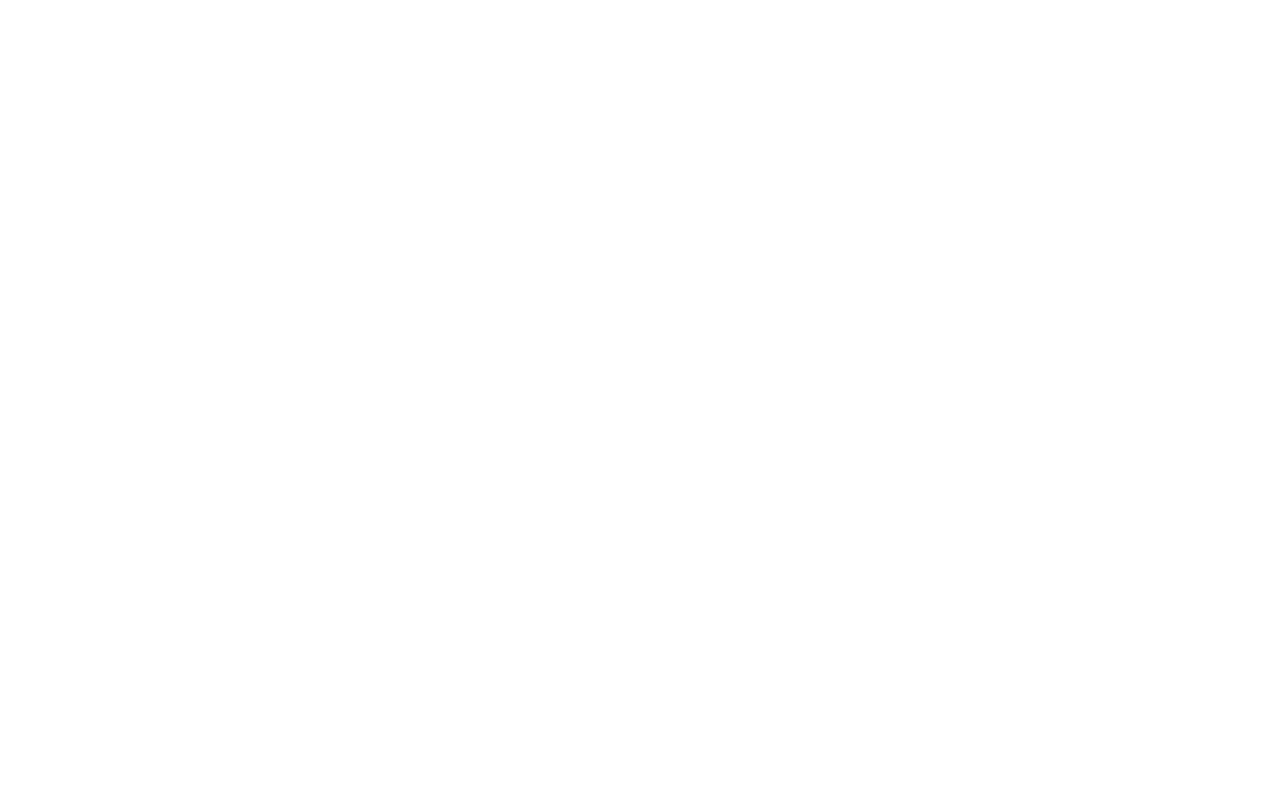
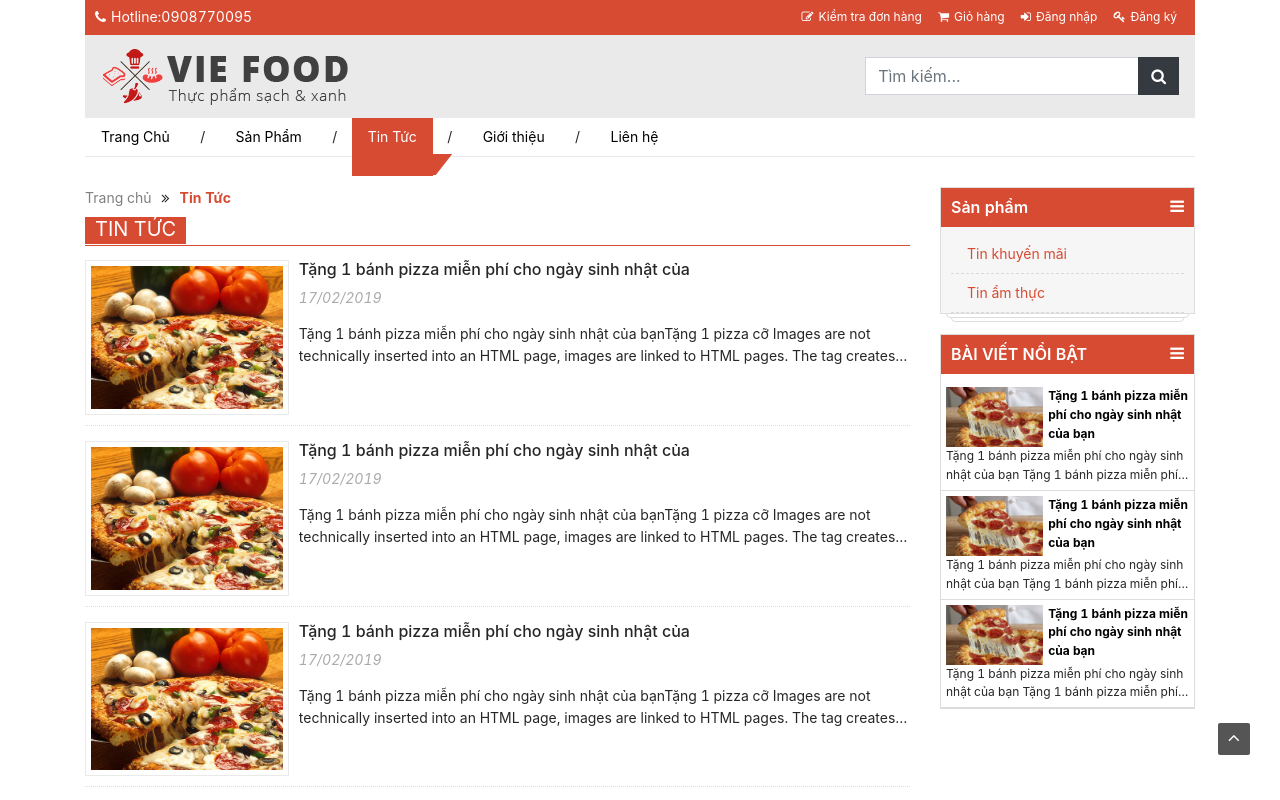
Before and after one commit to xuanthuy78/Vni-Foody-Frontend, a React (Create React App) app: page /news in a window 1280 px wide. Shown: the top 800 px of the page. Built offline with nearby package versions, Linux system fonts and the light colour scheme.

Commit message:
code html and scss for newsPage

```diff
--- a/src/App.scss
+++ b/src/App.scss
@@ -1,3 +1,96 @@
+$edge-boder: rgb(221, 221, 221);
+$link-color: black;
+$menu-backgroud: rgb(215, 75, 51);
+// sidebar dung design chung
+.sidebar-components {
+  background: rgb(246, 246, 246);
+  position: relative;
+  border: 1px solid $edge-boder;
+  .title {
+    padding: 10px;
+    background: $menu-backgroud;
+    color: white;
+    font-size: 16px;
+    font-weight: 600;
+  }
+  .menu-main {
+    padding: 0px 10px;
+    &:after,
+    &:before {
+      position: absolute;
+      background-color: #ffffff;
+      border: 1px solid #dddddd;
+      border-bottom-left-radius: 4px;
+      border-bottom-right-radius: 4px;
+      content: '';
+      display: block;
+      height: 5px;
+    }
+    &:after {
+      bottom: -5px;
+      left: 5px;
+      right: 5px;
+    }
+    &:before {
+      bottom: -9px;
+      left: 10px;
+      right: 10px;
+    }
+    > .nav-item {
+      border-bottom: 1px dashed rgb(217, 217, 217) !important;
+      > .nav-link {
+        color: $menu-backgroud;
+        .fa {
+          margin-right: 5px;
+        }
+      }
+    }
+  }
+}
+//menu-title-child
+.menu-title {
+  margin-bottom: 5px;
+  .nav {
+    .nav-item {
+      .nav-link {
+        padding: 0px;
+        color: gray;
+        &:hover {
+          color: $menu-backgroud;
+        }
+      }
+    }
+    .icon-link {
+      padding: 0 10px;
+    }
+    .active {
+      .nav-link {
+        color: $menu-backgroud !important;
+        font-weight: bold;
+      }
+    }
+  }
+}
+//tiêu đề chung
+.title-component {
+  p {
+    border-bottom: 1px solid $menu-backgroud;
+    span {
+      background: $menu-backgroud;
+      padding: 0px 10px 3px 10px;
+      font-size: 20px;
+      color: white;
+      text-transform: uppercase;
+    }
+  }
+}
+//format chung phân trang
+.ant-pagination-prev,
+.ant-pagination-next,
+.ant-pagination-jump-prev,
+.ant-pagination-jump-next {
+  line-height: 27px !important;
+}
 /* Large devices (desktops, 992px and up) */
 @media (min-width: 992px) and (max-width: 1236px) {
 }
--- a/src/components/home/mainProduct/MainProduct.scss
+++ b/src/components/home/mainProduct/MainProduct.scss
@@ -26,12 +26,6 @@
   }
   .product-content {
     margin-top: 10px;
-    .ant-pagination-prev,
-    .ant-pagination-next,
-    .ant-pagination-jump-prev,
-    .ant-pagination-jump-next {
-      line-height: 27px !important;
-    }
   }
   .product-bottom {
     .title {
--- a/src/components/home/topNews/TopNews.scss
+++ b/src/components/home/topNews/TopNews.scss
@@ -1,6 +1,14 @@
 $edge-boder: rgb(221, 221, 221);
+$menu-backgroud: rgb(215, 75, 51);
 
 .sidebar-news {
   font-size: 12px;
   border: 1px solid $edge-boder;
+  .title {
+    padding: 10px;
+    background: $menu-backgroud;
+    color: white;
+    font-size: 16px;
+    font-weight: 600;
+  }
 }
--- /dev/null
+++ b/src/components/news/newsItem/NewsItem.jsx
@@ -0,0 +1,36 @@
+import React, { Component } from 'react'
+import './NewsItem.scss'
+import { Link } from 'react-router-dom'
+
+export class NewsItem extends Component {
+  render() {
+    return (
+      <div className="news-item">
+        <div className="item-img">
+          <Link to="#">
+            <img
+              src={'assets/images/supreme_pizza_large.jpg'}
+              alt="Smiley face"
+            />
+          </Link>
+        </div>
+        <div className="item-content">
+          <h6 className="title">
+            Tặng 1 bánh pizza miễn phí cho ngày sinh nhật của
+          </h6>
+          <p className="date">17/02/2019</p>
+          <p className="content">
+            Tặng 1 bánh pizza miễn phí cho ngày sinh nhật của bạnTặng 1 pizza cỡ
+            Images are not technically inserted into an HTML page, images are
+            linked to HTML pages. The tag creates a holding space for the
+            referenced image. Images are not technically inserted into an HTML
+            page, images are linked to HTML pages. The tag creates a holding
+            space for the referenced image.
+          </p>
+        </div>
+      </div>
+    )
+  }
+}
+
+export default NewsItem
--- /dev/null
+++ b/src/components/news/newsItem/NewsItem.scss
@@ -0,0 +1,48 @@
+$color-border: rgb(235, 234, 234);
+.news-item {
+  display: flex;
+  flex-direction: row;
+  border-bottom: 1px dotted #dddddd;
+  margin-bottom: 15px;
+  padding-bottom: 10px;
+  &:last-child {
+    border-bottom: none;
+  }
+  .item-img {
+    padding: 5px;
+    width: 25%;
+    border: 1px solid $color-border;
+    a {
+      display: block;
+      height: 100%;
+      overflow: hidden;
+      img {
+        display: block;
+        width: 100%;
+        transition: all 0.2s ease-out;
+        &:hover {
+          transform: scale(1.2);
+        }
+      }
+    }
+  }
+  .item-content {
+    width: 75%;
+    margin-left: 10px;
+    .date {
+      font-style: italic;
+      color: #aaaaaa;
+    }
+    .title,
+    .content {
+      overflow: hidden;
+      text-overflow: ellipsis;
+      display: -webkit-box;
+      -webkit-line-clamp: 2;
+      -webkit-box-orient: vertical;
+    }
+    .title {
+      -webkit-line-clamp: 1;
+    }
+  }
+}
--- a/src/containers/pages/index.js
+++ b/src/containers/pages/index.js
@@ -1,4 +1,5 @@
 import HomePage from './homePage/HomePage'
 import ProductPage from './productPage/ProductPage'
+import NewsPage from './newsPage/NewsPage'
 
-export { HomePage, ProductPage }
+export { HomePage, ProductPage, NewsPage }
--- /dev/null
+++ b/src/containers/pages/newsPage/NewsPage.jsx
@@ -0,0 +1,94 @@
+import React, { Component } from 'react'
+import './NewsPage.scss'
+import { MasterLayout } from '../../../components/layout'
+import { Partner } from '../../../components/product/partner/Partner'
+import TopNews from '../../../components/home/topNews/TopNews'
+import { Link } from 'react-router-dom'
+import NewsItem from '../../../components/news/newsItem/NewsItem'
+import { Pagination } from 'antd'
+
+export class NewsPage extends Component {
+  render() {
+    return (
+      <MasterLayout>
+        <div className="news-page">
+          <div className="container">
+            <div className="row">
+              <div className="col-xl-9 col-lg-9 col-md-12 col-sm-12 col-12">
+                <div className="news-content">
+                  <div className="news-menu menu-title">
+                    <ul className="nav">
+                      <li className="nav-item">
+                        <Link className="nav-link" to="#">
+                          Trang chủ
+                        </Link>
+                      </li>
+                      <li className="nav-item icon-link">
+                        <i
+                          className="fa fa-angle-double-right"
+                          aria-hidden="true"
+                        ></i>
+                      </li>
+                      <li className="nav-item active">
+                        <Link className="nav-link" to="#">
+                          <span>Tin Tức</span>
+                        </Link>
+                      </li>
+                    </ul>
+                  </div>
+                  <div className="news-detail">
+                    <div className="news-title title-component">
+                      <p>
+                        <span>Tin Tức</span>
+                      </p>
+                    </div>
+                    <div className="news-block">
+                      <NewsItem />
+                      <NewsItem />
+                      <NewsItem />
+                      <NewsItem />
+                      <NewsItem />
+                    </div>
+                    <div className="pagination justify-content-center">
+                      <Pagination defaultCurrent={1} total={50} />
+                    </div>
+                  </div>
+                </div>
+              </div>
+              <div className="col-xl-3 col-lg-3 col-md-12 col-sm-12 col-12">
+                <div className="news-sidebar">
+                  <div className="news-sidebar-top sidebar-components">
+                    <h3 className="title">
+                      Sản phẩm
+                      <i
+                        className="fa fa-bars float-right"
+                        aria-hidden="true"
+                      />
+                    </h3>
+                    <ul className="nav nav-pills flex-column menu-main">
+                      <li className="nav-item">
+                        <Link className="nav-link" to="#">
+                          Tin khuyến mãi
+                        </Link>
+                      </li>
+                      <li className="nav-item">
+                        <Link className="nav-link" to="#">
+                          Tin ẩm thực
+                        </Link>
+                      </li>
+                    </ul>
+                  </div>
+                  {/*News-sidebar-bottom*/}
+                  <TopNews />
+                </div>
+              </div>
+            </div>
+            <Partner />
+          </div>
+        </div>
+      </MasterLayout>
+    )
+  }
+}
+
+export default NewsPage
--- /dev/null
+++ b/src/containers/pages/newsPage/NewsPage.scss
@@ -0,0 +1,33 @@
+.news-page {
+  margin-top: 30px;
+  .news-detail {
+    .pagination {
+      margin-bottom: 20px;
+    }
+  }
+  .news-sidebar {
+    .news-sidebar-top {
+      margin-bottom: 20px;
+    }
+  }
+  .product-bottom {
+    margin-top: 10px;
+  }
+}
+@media (min-width: 0px) and (max-width: 767px) {
+  .news-page {
+    .news-item {
+      flex-direction: column !important;
+      .item-content {
+        width: 100% !important;
+      }
+      .item-img {
+        width: 100% !important;
+        img {
+          object-fit: cover;
+          max-height: 140px;
+        }
+      }
+    }
+  }
+}
--- a/src/containers/pages/productPage/ProductPage.jsx
+++ b/src/containers/pages/productPage/ProductPage.jsx
@@ -18,7 +18,7 @@
               </div>
               <div className="col-xl-9 col-lg-9 col-md-12 col-sm-12 col-12">
                 <div className="main-product">
-                  <div className="product-title">
+                  <div className="menu-title">
                     <ul className="nav">
                       <li className="nav-item">
                         <Link className="nav-link" to="#">
--- a/src/containers/pages/productPage/ProductPage.scss
+++ b/src/containers/pages/productPage/ProductPage.scss
@@ -2,27 +2,4 @@
 
 .product-page {
   margin-top: 30px;
-  .main-product {
-    .product-title {
-      .nav {
-        .nav-item {
-          .nav-link {
-            color: gray;
-            &:hover {
-              color: $menu-backgroud;
-            }
-          }
-        }
-        .icon-link {
-          margin-top: 8px !important;
-        }
-        .active {
-          .nav-link {
-            color: $menu-backgroud !important;
-            font-weight: bold;
-          }
-        }
-      }
-    }
-  }
 }
--- a/src/routes/routes.js
+++ b/src/routes/routes.js
@@ -1,5 +1,5 @@
 import React from 'react'
-import { HomePage, ProductPage } from '../containers/pages'
+import { HomePage, ProductPage, NewsPage } from '../containers/pages'
 
 const routes = [
   {
@@ -12,6 +12,11 @@
     exact: true,
     main: () => <ProductPage />,
   },
+  {
+    path: '/news',
+    exact: true,
+    main: () => <NewsPage />,
+  },
 ]
 
 export default routes
```
